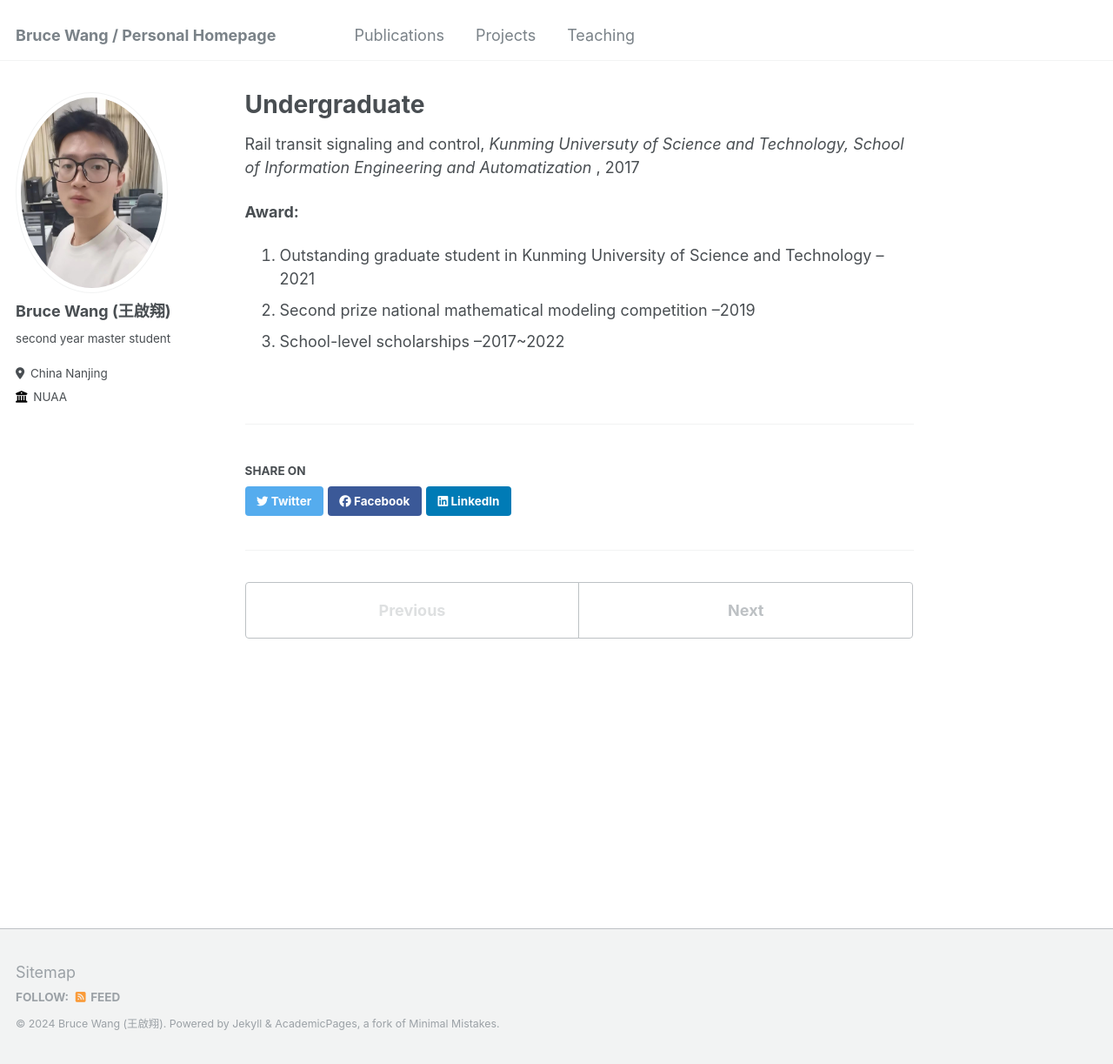
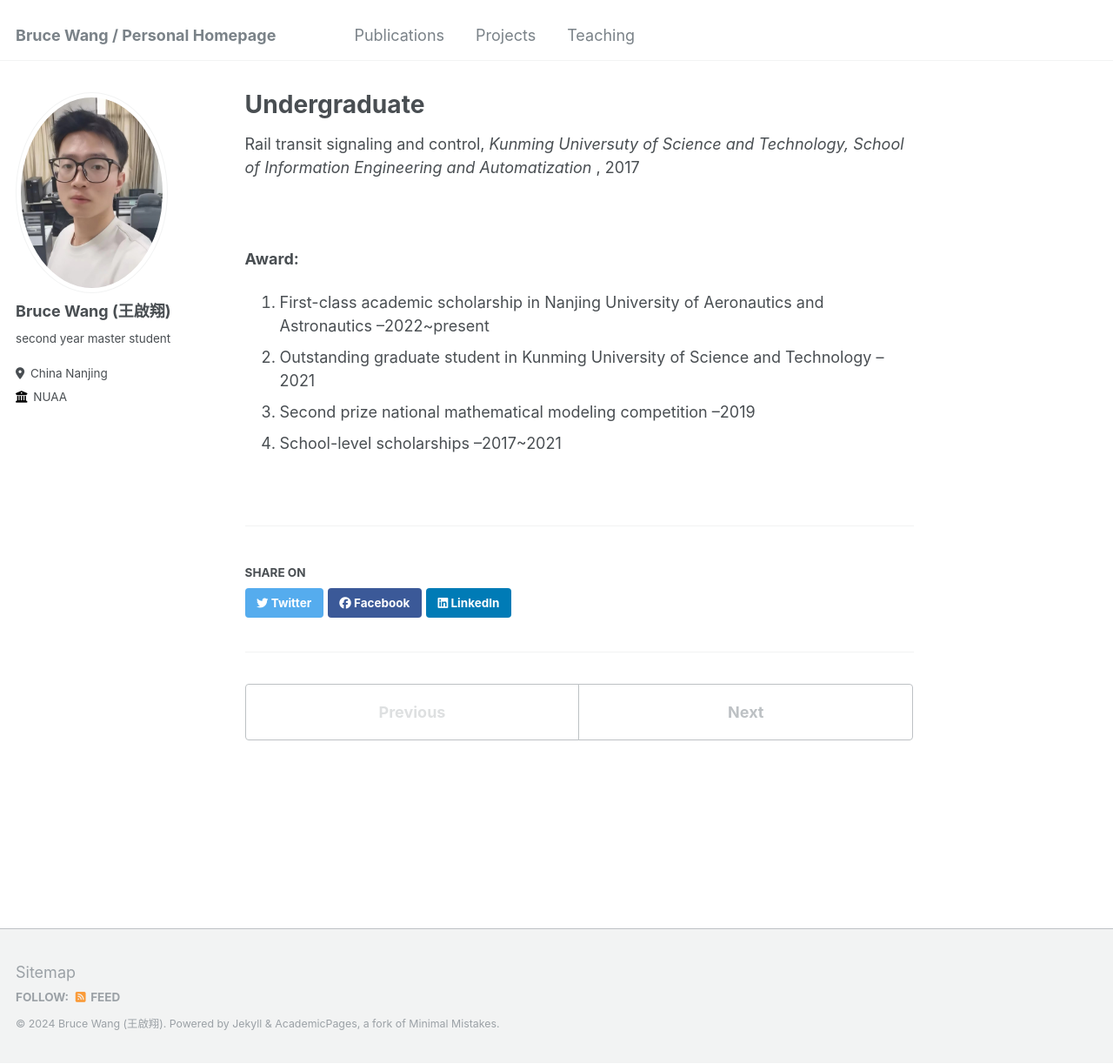
Before and after one commit to AirBall0/AirBall0.github.io, a Jekyll site: the page built from _teaching/2017_Undergraduate.md, in a window 1280 px wide and 1223 px high. Shown: the whole window at 87% size. Built offline with Jekyll 4.4.1, drawn with Linux system fonts in a browser that asks for light colours.

Commit message:
Combine all changes

```diff
--- a/_teaching/2017_Undergraduate.md
+++ b/_teaching/2017_Undergraduate.md
@@ -7,7 +7,10 @@
 date: 2017-09-01
 location: "Kunming, China"
 ---
+\
+\
 **Award:**
-1. Outstanding graduate student in Kunming University of Science and Technology --2021
-2. Second prize national mathematical modeling competition --2019
-3. School-level scholarships --2017~2022
+1. First-class academic scholarship in Nanjing University of Aeronautics and Astronautics --2022~present
+2. Outstanding graduate student in Kunming University of Science and Technology --2021
+3. Second prize national mathematical modeling competition --2019
+1. School-level scholarships --2017~2021
```
Also changed, not shown: _teaching/2022_master.md (+0 -3 lines).
